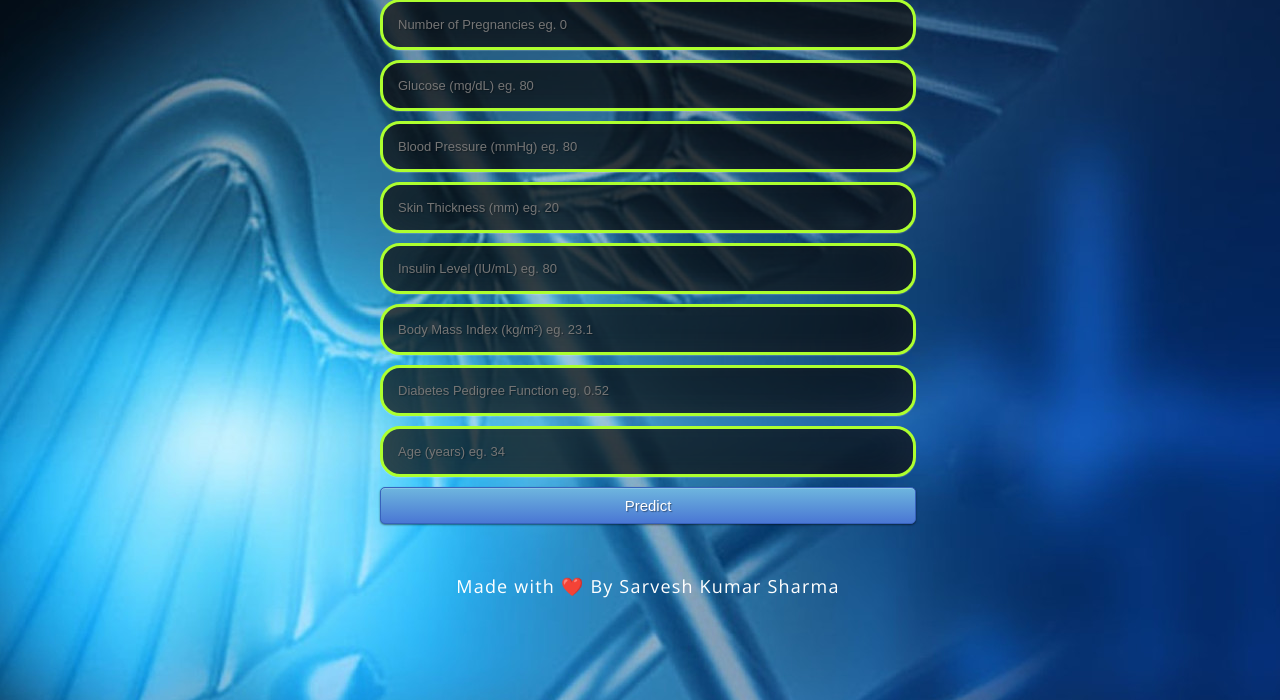
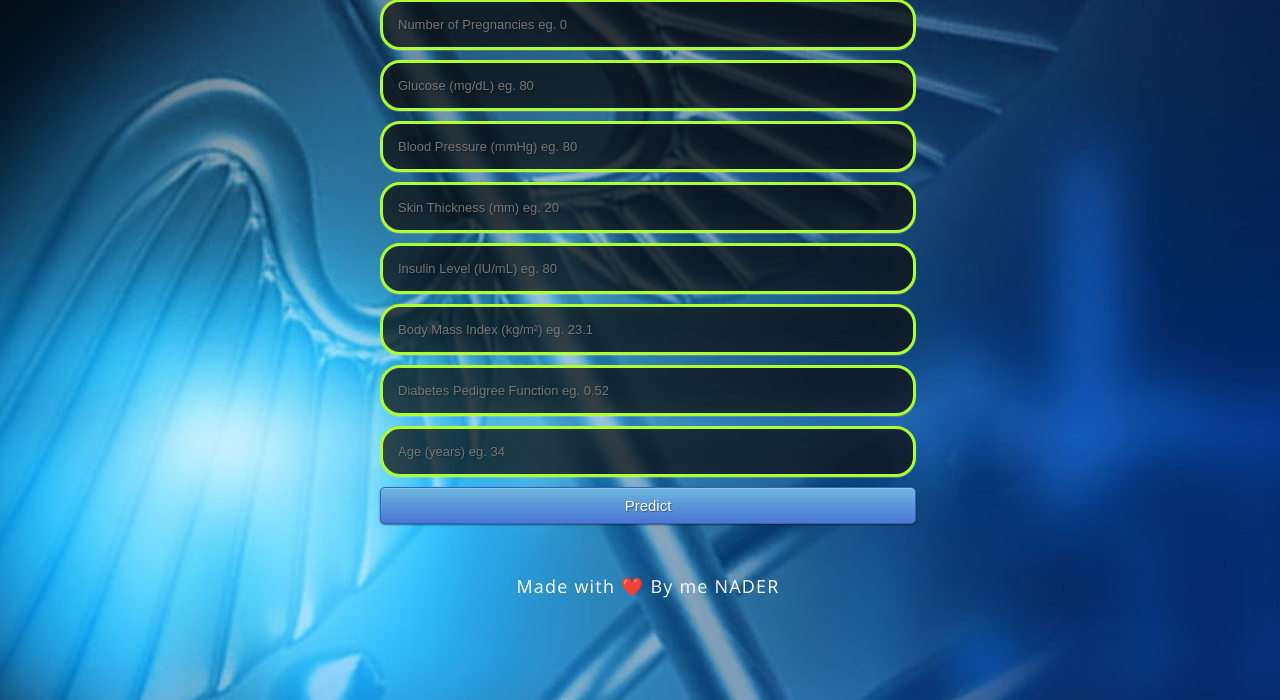
Before and after one commit to naderBHM1/Diabetes-Prediction-Complete-project, a Flask app: page / in a window 1280 px wide; the page is wider, and only the part inside the window is pictured. Shown: the part 100-800 px from the top of that part. Run offline with Flask 2, Linux system fonts and the light colour scheme; parts of the project's set-up code (start-up, migrations or seed data) failed here and were passed over.

Commit message:
Update footer text to reflect new author

```diff
--- a/Diabetes-prediction deployed/templates/index.html
+++ b/Diabetes-prediction deployed/templates/index.html
@@ -129,7 +129,7 @@ input:focus {
    <br>
    {{ prediction_text }}
 </div>
-	<footer>Made with ❤️ By Sarvesh Kumar Sharma</footer>
+	<footer>Made with ❤️ By me NADER</footer>
 </body>
 </html>
 
```
